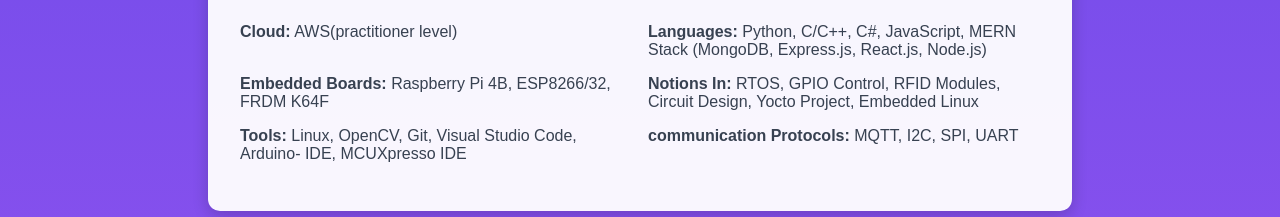
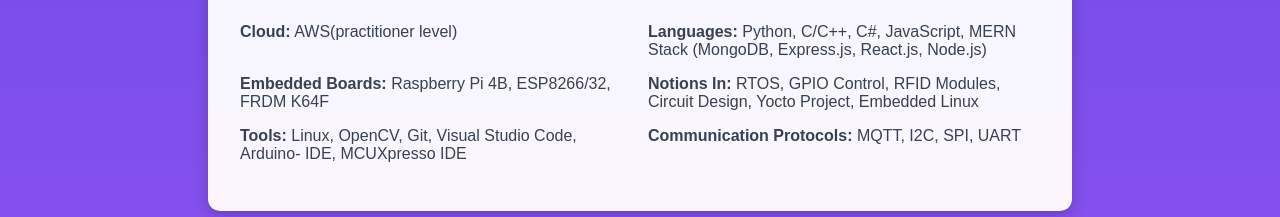
Before and after one commit to SaSo3000/Portfolio, a React (Create React App) app: page / in a window 1280 px wide. Shown: the part 1062-1279 px from the top of the page. Built offline with nearby package versions, Linux system fonts and the light colour scheme.

Commit message:
Changes Done

```diff
--- a/src/App.js
+++ b/src/App.js
@@ -73,7 +73,7 @@
           <li><b>Embedded Boards:</b> Raspberry Pi 4B, ESP8266/32, FRDM K64F</li>
           <li><b>Notions In:</b> RTOS, GPIO Control, RFID Modules, Circuit Design, Yocto Project, Embedded Linux</li>
           <li><b>Tools:</b> Linux, OpenCV, Git, Visual Studio Code, Arduino- IDE, MCUXpresso IDE</li>
-          <li><b>communication Protocols:</b> MQTT, I2C, SPI, UART</li>
+          <li><b>Communication Protocols:</b> MQTT, I2C, SPI, UART</li>
         </ol>
       </section>
 
```
